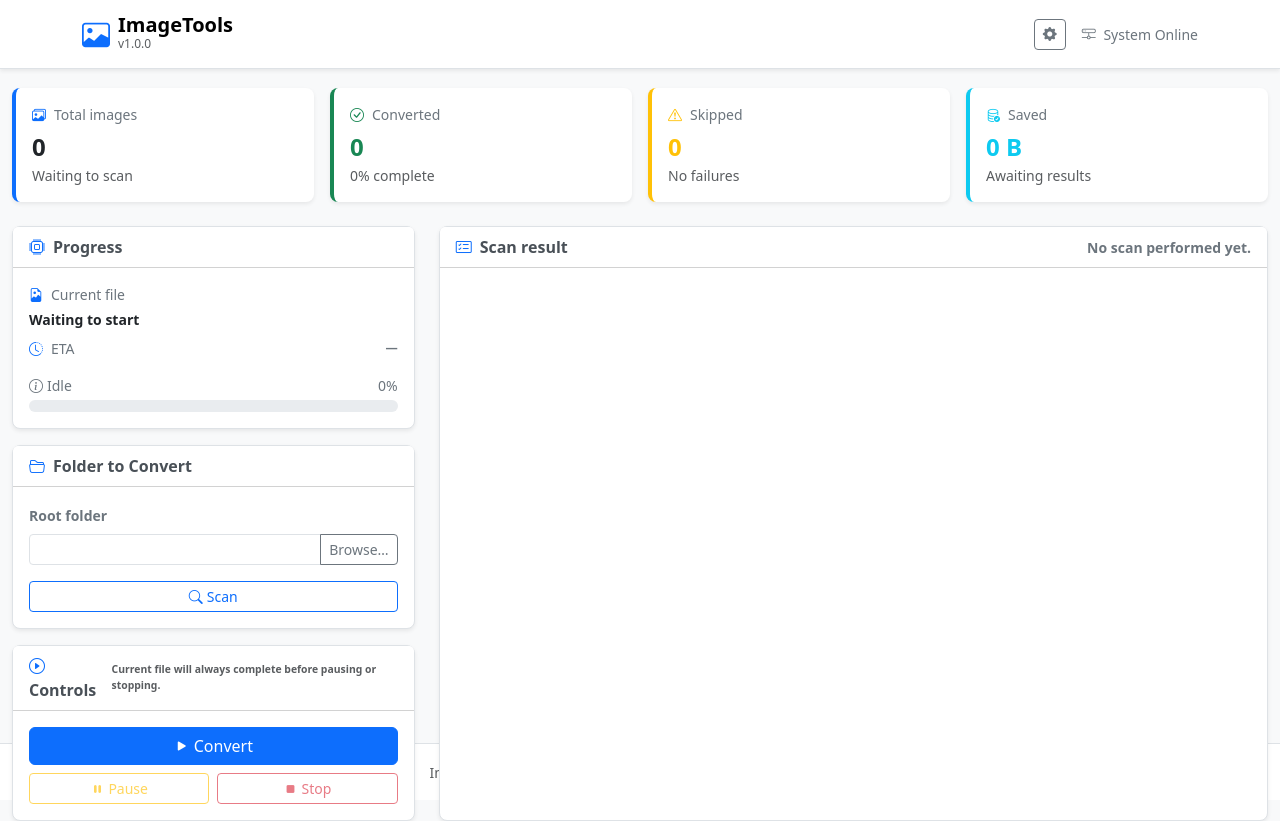
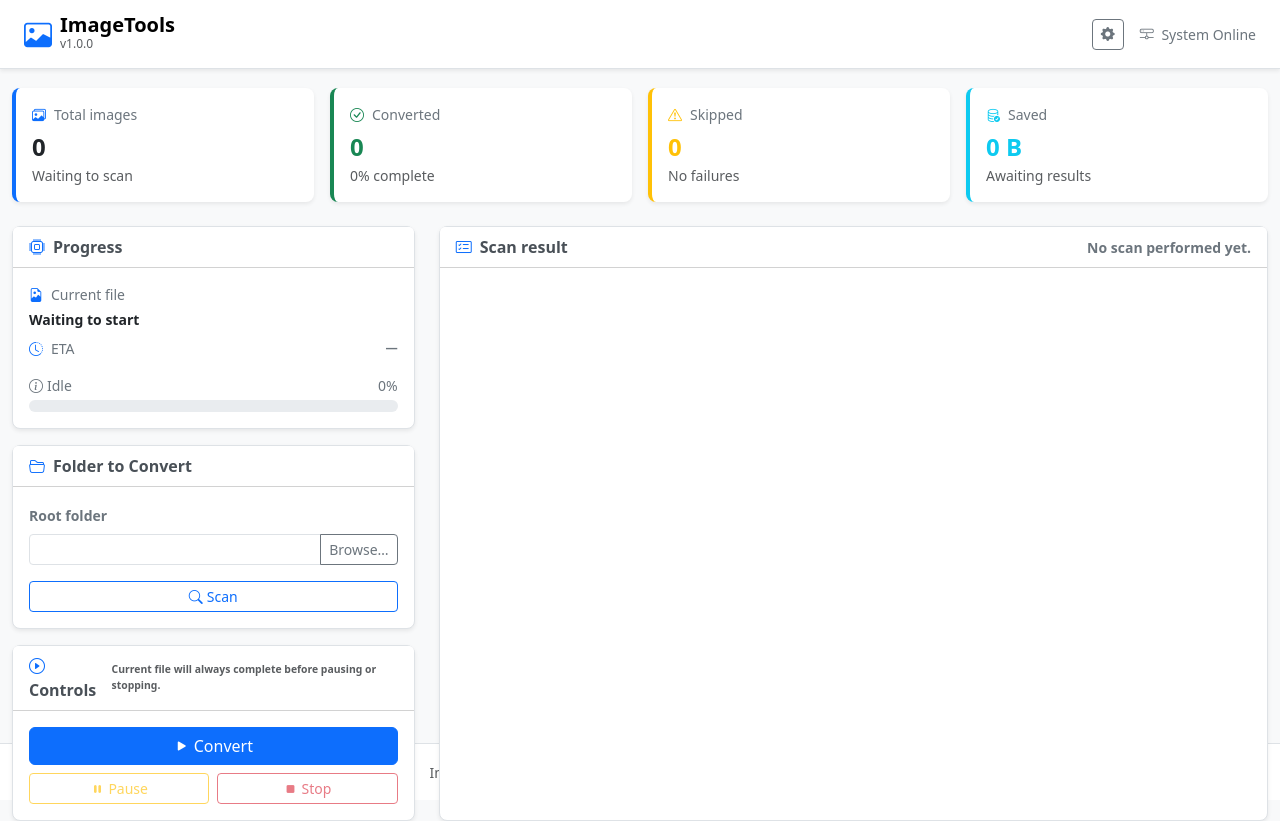
Before and after one commit to scott-dowell/ImageTools, a Flask app: page / in a window 1280 px wide. Run offline with Flask 3, Linux system fonts and the light colour scheme.

Commit message:
Align navbar items and switch to fluid layout to match VideoTools. Closes #36

```diff
--- a/templates/index.html
+++ b/templates/index.html
@@ -34,7 +34,7 @@
 </head>
 <body>
   <nav class="navbar navbar-expand-lg navbar-light bg-white fixed-top shadow-sm">
-    <div class="container">
+    <div class="container-fluid px-4">
       <a class="navbar-brand d-flex align-items-center" href="#">
         <i class="bi bi-image me-2 text-primary fs-3"></i>
         <div>
```
Also changed, not shown: CHANGELOG.md.
